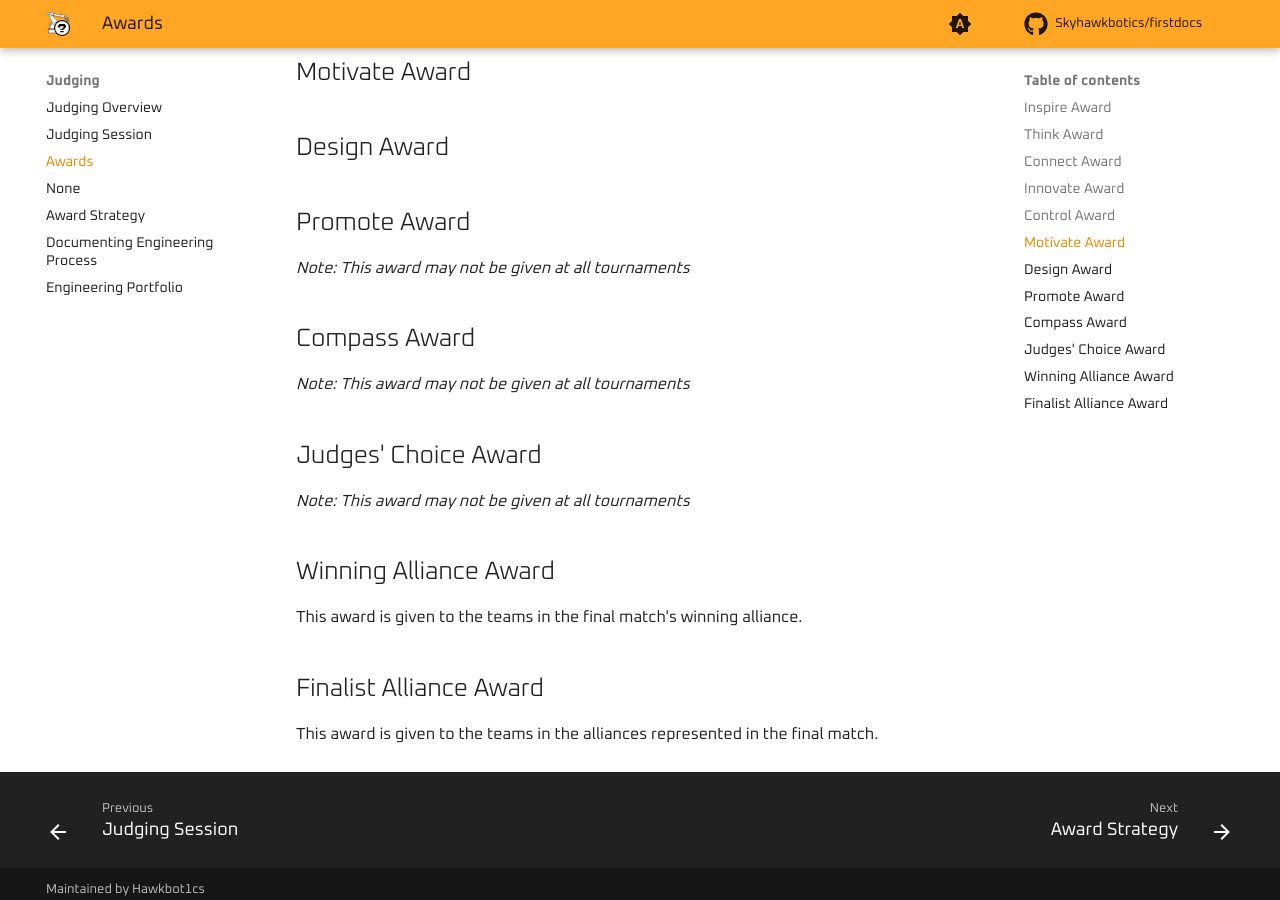
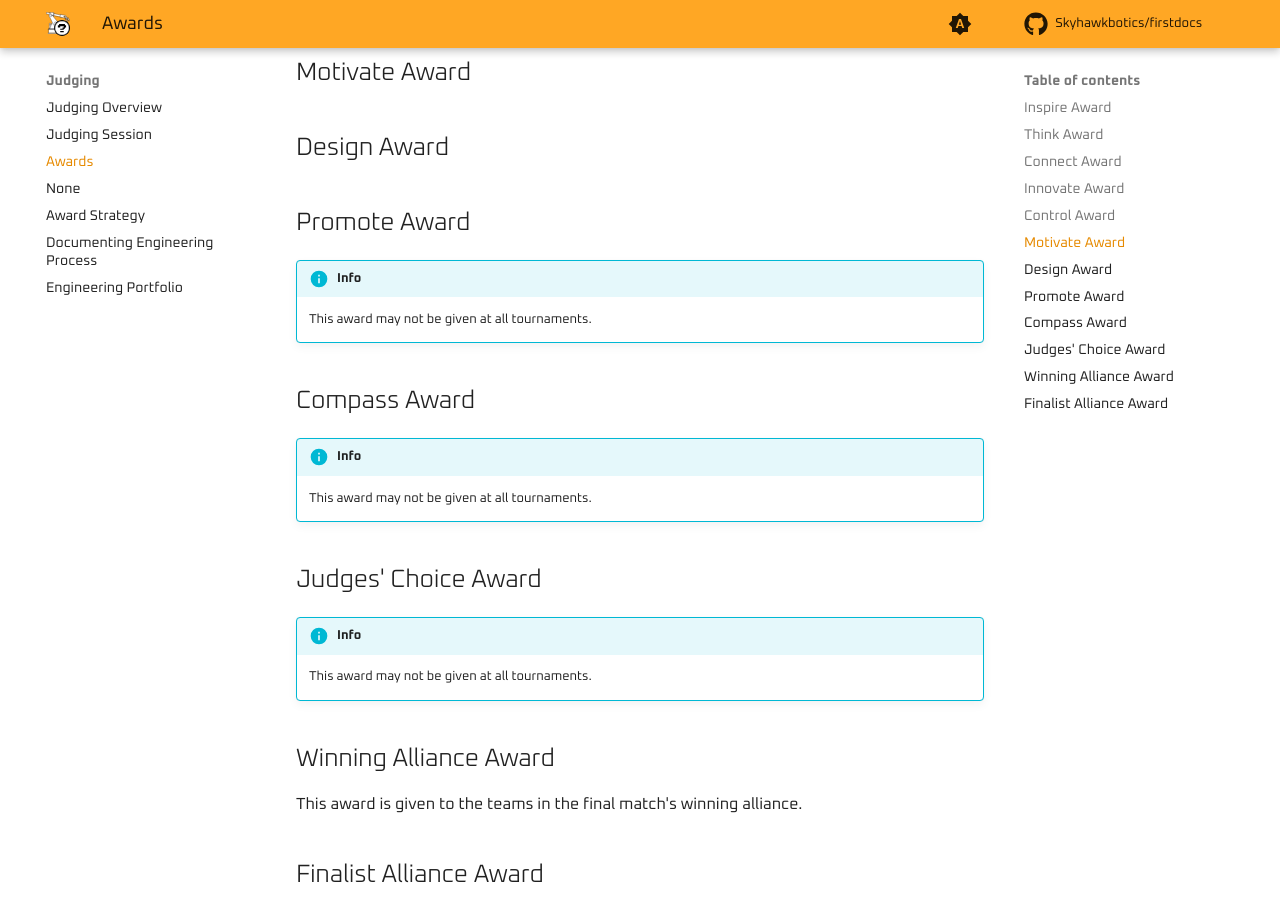
Before and after one commit to Skyhawkbotics/firstdocs, an MkDocs documentation site: the page built from source/docs/judging/awards.md, in a window 1280 px wide and 900 px high, scrolled down 590 px. Built offline with MkDocs 1.6.1 and Material for MkDocs 9.7.7, drawn with Linux system fonts in a browser that asks for light colours; comment, search, counter and statistics services are not loaded.

Commit message:
Format award notes using info blocks
Replaced plain text notes about award availability with 'info' blocks for the Promote, Compass, and Judges' Choice Awards to improve readability and consistency.

```diff
--- a/source/docs/judging/awards.md
+++ b/source/docs/judging/awards.md
@@ -15,13 +15,19 @@
 ## Design Award
 
 ## Promote Award
-*Note: This award may not be given at all tournaments*
+!!! info
+
+    This award may not be given at all tournaments.
 
 ## Compass Award
-*Note: This award may not be given at all tournaments*
+!!! info
+
+    This award may not be given at all tournaments.
 
 ## Judges' Choice Award
-*Note: This award may not be given at all tournaments*
+!!! info
+
+    This award may not be given at all tournaments.
 
 ## Winning Alliance Award
 This award is given to the teams in the final match's winning alliance.
```
